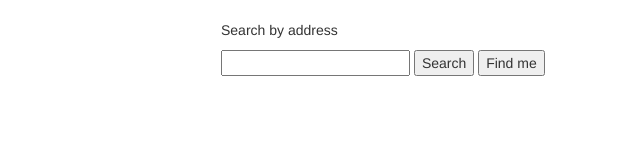
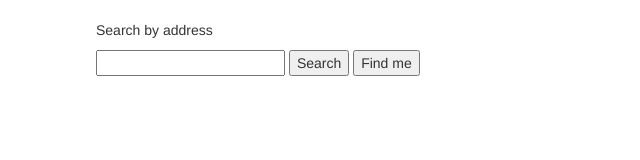
Before and after one commit to completestreets/fatalities-map, a plain HTML site: page search_box.html in a window 1280 px wide. Shown: the whole page, without its empty margins (109-749 px from the left). Drawn offline with nearby package versions, Linux system fonts and the light colour scheme; some packages are replaced by stand-ins of ours.

Commit message:
Update custom.css
container to 900px

```diff
--- a/css/custom.css
+++ b/css/custom.css
@@ -15,7 +15,7 @@ a:hover { color: #4B58A6; }
 
 /* Reset the container */
 .container {
-  width: 650px !important;
+  width: 900px !important;
 }
 
 .filter-box {
```
